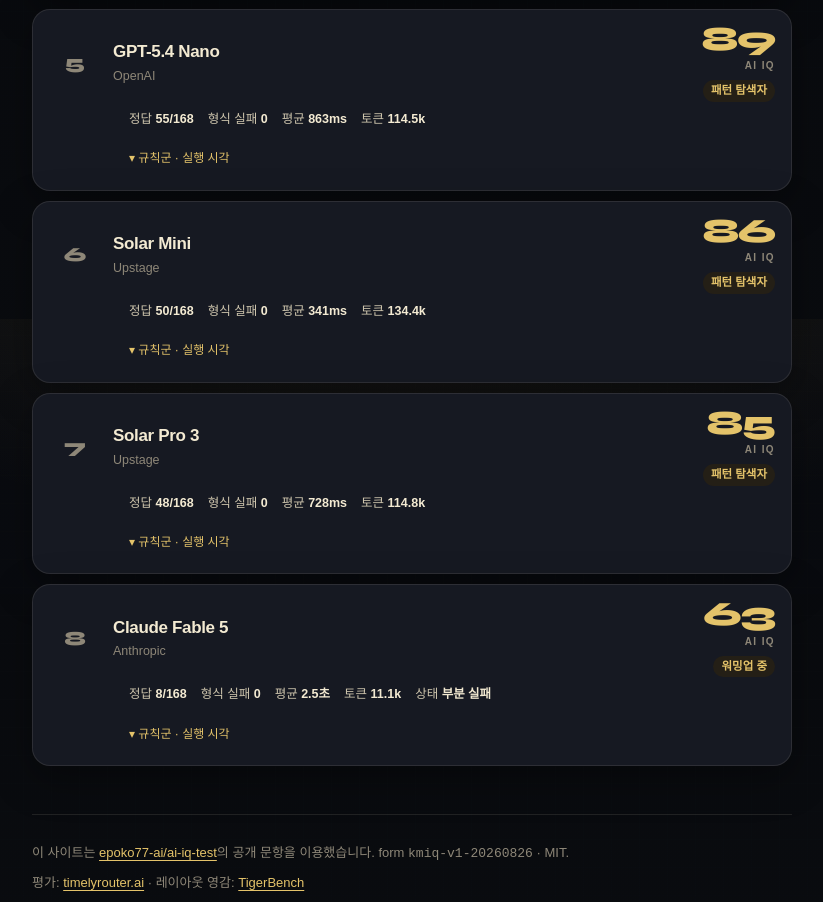
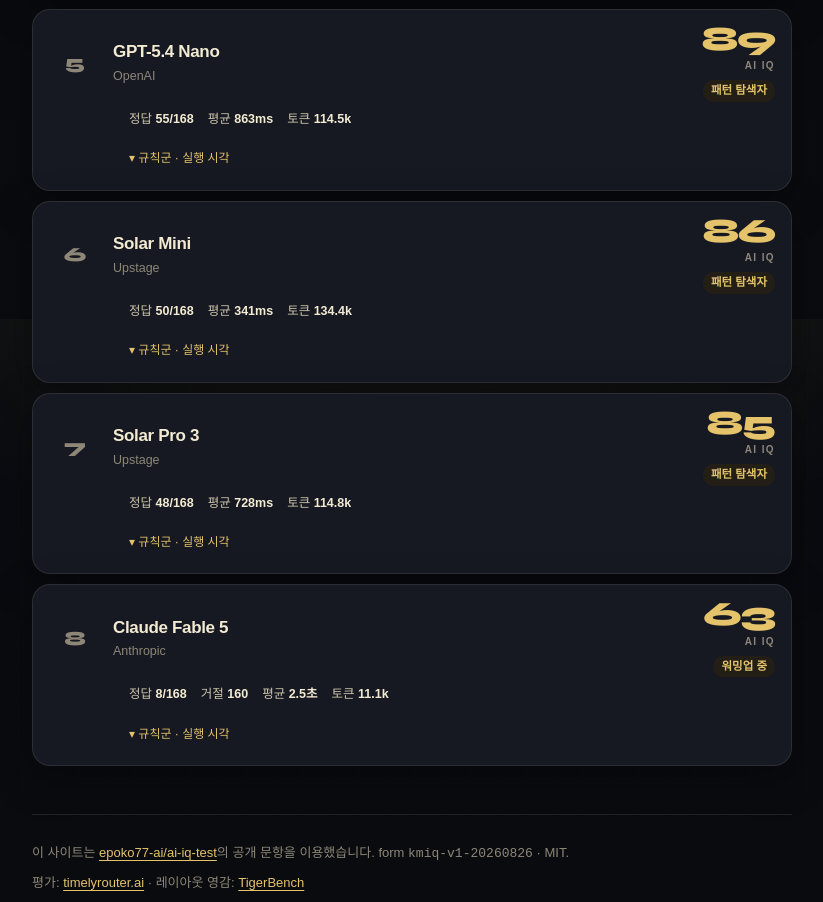
Before and after one commit to hunkim/llm-fun-iq, a Next.js app: page / in a window 1280 px wide. Shown: the part 1281-2183 px from the top of the page, without its empty margins (228-1051 px from the left). Built offline with nearby package versions, Linux system fonts and the light colour scheme; a web font is replaced by a local one.

Commit message:
Show refusal counts separately from format failures

```diff
--- a/app/page.tsx
+++ b/app/page.tsx
@@ -39,9 +39,21 @@
               {result.correct}/{result.total}
             </b>
           </span>
-          <span>
-            형식 실패 <b>{result.format_failures}</b>
-          </span>
+          {(result.refusals ?? 0) > 0 ||
+          (!result.ok && (result.format_failures ?? 0) === 0 && result.correct < result.total) ? (
+            <span>
+              거절{" "}
+              <b>
+                {result.refusals ??
+                  result.total - result.correct - (result.format_failures ?? 0)}
+              </b>
+            </span>
+          ) : null}
+          {result.format_failures > 0 ? (
+            <span>
+              형식 실패 <b>{result.format_failures}</b>
+            </span>
+          ) : null}
           <span>
             평균 <b>{formatLatency(result.avg_ms)}</b>
           </span>
@@ -50,7 +62,6 @@
               토큰 <b>{tokens}</b>
             </span>
           ) : null}
-          {!result.ok ? <span>상태 <b>부분 실패</b></span> : null}
         </div>
         <div className="toggle">
           <span className="toggle-closed">▾ 규칙군 · 실행 시각</span>
--- a/lib/types.ts
+++ b/lib/types.ts
@@ -13,6 +13,7 @@
   total: number;
   accuracy: number;
   format_failures: number;
+  refusals?: number;
   avg_ms: number;
   tokens?: number;
   family: Record<string, FamilyStats>;
```
Also changed, not shown: scripts/eval.mjs (+7 -3 lines).
